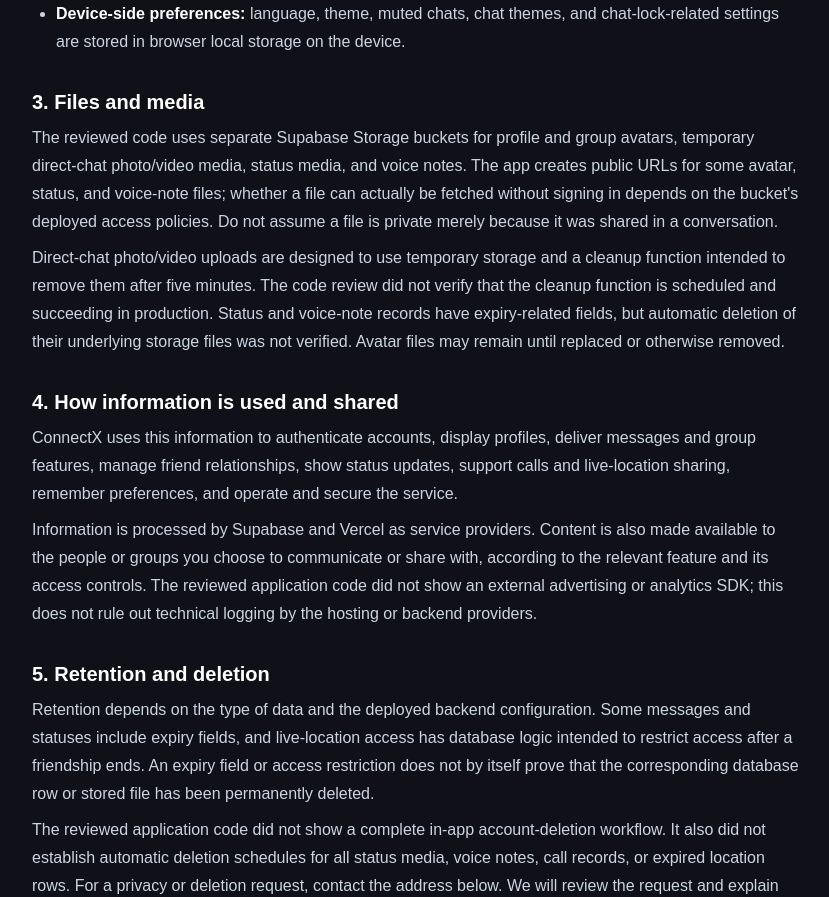
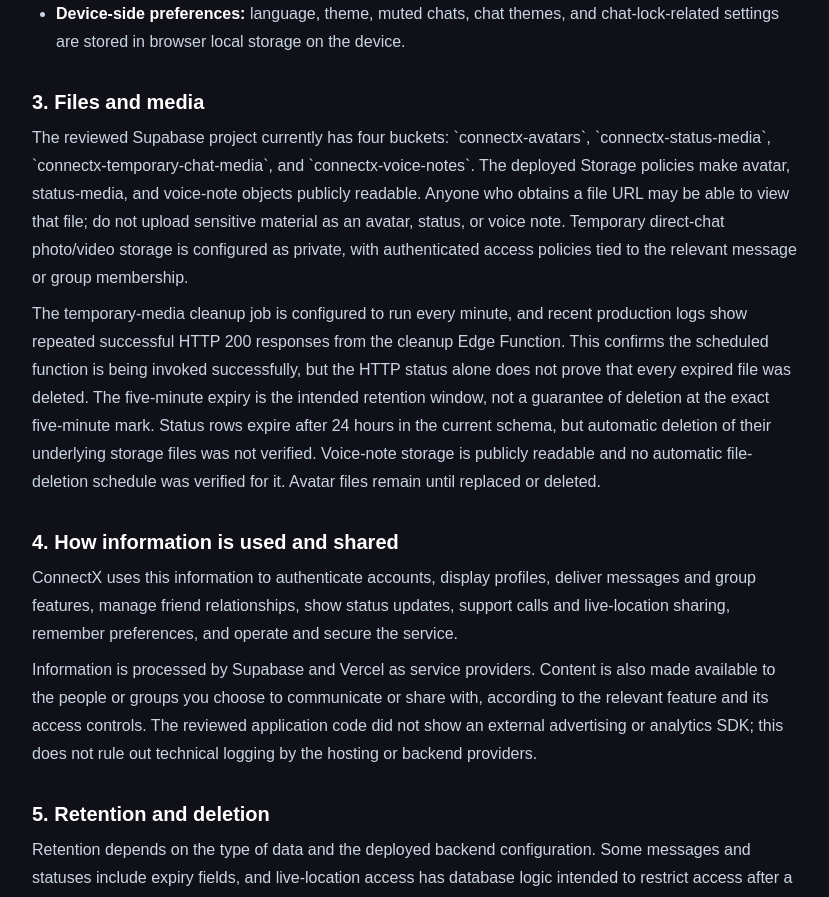
Before and after one commit to samarthtgg/connectx, a Next.js app in the folder connectx-app/: page /privacy in a window 1280 px wide. Shown: the part 1060-1957 px from the top of the page, without its empty margins (224-1053 px from the left). Built offline with nearby package versions, Linux system fonts and the light colour scheme; no server answers.

Commit message:
Clarify public media access and verified cleanup schedule

```diff
--- a/connectx-app/app/privacy/page.tsx
+++ b/connectx-app/app/privacy/page.tsx
@@ -40,8 +40,8 @@ export default function PrivacyPolicyPage() {
 
           <section>
             <h2 className="text-xl font-semibold text-white">3. Files and media</h2>
-            <p className="mt-2">The reviewed code uses separate Supabase Storage buckets for profile and group avatars, temporary direct-chat photo/video media, status media, and voice notes. The app creates public URLs for some avatar, status, and voice-note files; whether a file can actually be fetched without signing in depends on the bucket's deployed access policies. Do not assume a file is private merely because it was shared in a conversation.</p>
-            <p className="mt-2">Direct-chat photo/video uploads are designed to use temporary storage and a cleanup function intended to remove them after five minutes. The code review did not verify that the cleanup function is scheduled and succeeding in production. Status and voice-note records have expiry-related fields, but automatic deletion of their underlying storage files was not verified. Avatar files may remain until replaced or otherwise removed.</p>
+            <p className="mt-2">The reviewed Supabase project currently has four buckets: `connectx-avatars`, `connectx-status-media`, `connectx-temporary-chat-media`, and `connectx-voice-notes`. The deployed Storage policies make avatar, status-media, and voice-note objects publicly readable. Anyone who obtains a file URL may be able to view that file; do not upload sensitive material as an avatar, status, or voice note. Temporary direct-chat photo/video storage is configured as private, with authenticated access policies tied to the relevant message or group membership.</p>
+            <p className="mt-2">The temporary-media cleanup job is configured to run every minute, and recent production logs show repeated successful HTTP 200 responses from the cleanup Edge Function. This confirms the scheduled function is being invoked successfully, but the HTTP status alone does not prove that every expired file was deleted. The five-minute expiry is the intended retention window, not a guarantee of deletion at the exact five-minute mark. Status rows expire after 24 hours in the current schema, but automatic deletion of their underlying storage files was not verified. Voice-note storage is publicly readable and no automatic file-deletion schedule was verified for it. Avatar files remain until replaced or deleted.</p>
           </section>
 
           <section>
```
